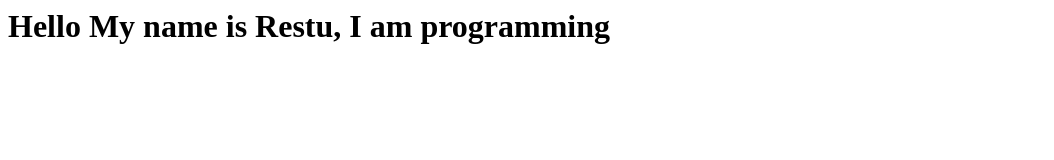
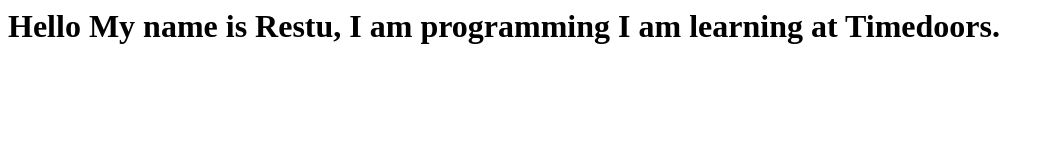
Before and after one commit to griyadrs/Tugas-praktek_vercel, a plain HTML site: page index.html in a window 1280 px wide. Shown: the whole page, without its empty margins (0-1054 px from the left). Drawn offline with Linux system fonts and the light colour scheme.

Commit message:
4. Add : where i learn

```diff
--- a/index.html
+++ b/index.html
@@ -1 +1,3 @@
-<h1>Hello My name is Restu, I am programming</h1>
+<h1>Hello My name is Restu, I am programming
+    I am learning at Timedoors.
+</h1>
```
